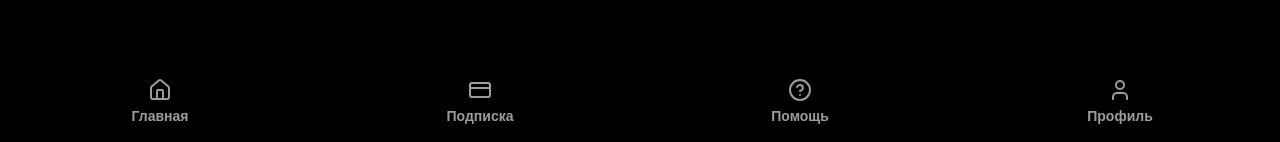
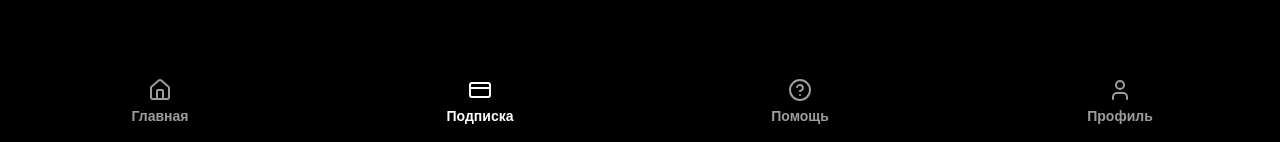
Before and after one commit to MrEwgenius/TgBotStreamers, a Next.js app: page /subscription in a window 1280 px wide. Shown: the part 655-797 px from the top of the page. Built offline with nearby package versions, Linux system fonts and the light colour scheme.

Commit message:
pathName

```diff
--- a/src/components/BottomTabs/BottomTabs.jsx
+++ b/src/components/BottomTabs/BottomTabs.jsx
@@ -9,46 +9,54 @@ const BottomTabs = () => {
   const router = useRouter();
   const pathname = usePathname();
 
-  const handleNavigation = (path) => {
-    router.push(path);
-  };
   useEffect(() => {
     if (typeof window !== "undefined") {
       // Получаем параметры из URL
       const urlParams = new URLSearchParams(window.location.search);
       const userIdFromUrl = urlParams.get("user_id");
 
-      // Если есть Telegram WebApp, можно также получить ID пользователя оттуда
       const tgWebApp = window.Telegram?.WebApp;
       const tgUserId = tgWebApp?.initDataUnsafe?.user?.id;
 
-      // Используем ID из URL или из Telegram WebApp
       const id = userIdFromUrl || tgUserId || null;
       setUserId(id);
       console.log("User ID:", id);
     }
   }, []);
 
+  // Определяем базовые пути для сравнения с pathname
+  const basePaths = {
+    home: "/",
+    subscription: "/subscription",
+    faq: "/faq",
+    profile: "/profile",
+  };
+
+  // Определяем полные пути с параметрами для навигации
+  const getFullPath = (basePath) => {
+    return userId ? `${basePath}?user_id=${userId}` : basePath;
+  };
+
   const tabs = [
-    { icon: Home, path: `/?user_id=${userId}`, label: "Главная" },
-    {
-      icon: CreditCard,
-      path: `/subscription?user_id=${userId}`,
-      label: "Подписка",
-    },
-    { icon: HelpCircle, path: `/faq?user_id=${userId}`, label: "Помощь" },
-    { icon: User, path: `/profile?user_id=${userId}`, label: "Профиль" },
+    { icon: Home, basePath: basePaths.home, label: "Главная" },
+    { icon: CreditCard, basePath: basePaths.subscription, label: "Подписка" },
+    { icon: HelpCircle, basePath: basePaths.faq, label: "Помощь" },
+    { icon: User, basePath: basePaths.profile, label: "Профиль" },
   ];
+
+  const handleNavigation = (basePath) => {
+    router.push(getFullPath(basePath));
+  };
 
   return (
     <nav className={styles.bottomNav}>
-      {tabs.map(({ icon: Icon, path, label }) => (
+      {tabs.map(({ icon: Icon, basePath, label }) => (
         <button
-          key={path}
+          key={basePath}
           className={`${styles.navButton} ${
-            pathname === path ? styles.active : ""
+            pathname === basePath ? styles.active : ""
           }`}
-          onClick={() => handleNavigation(path)}
+          onClick={() => handleNavigation(basePath)}
         >
           <Icon className={styles.icon} size={24} />
           <span>{label}</span>
```
